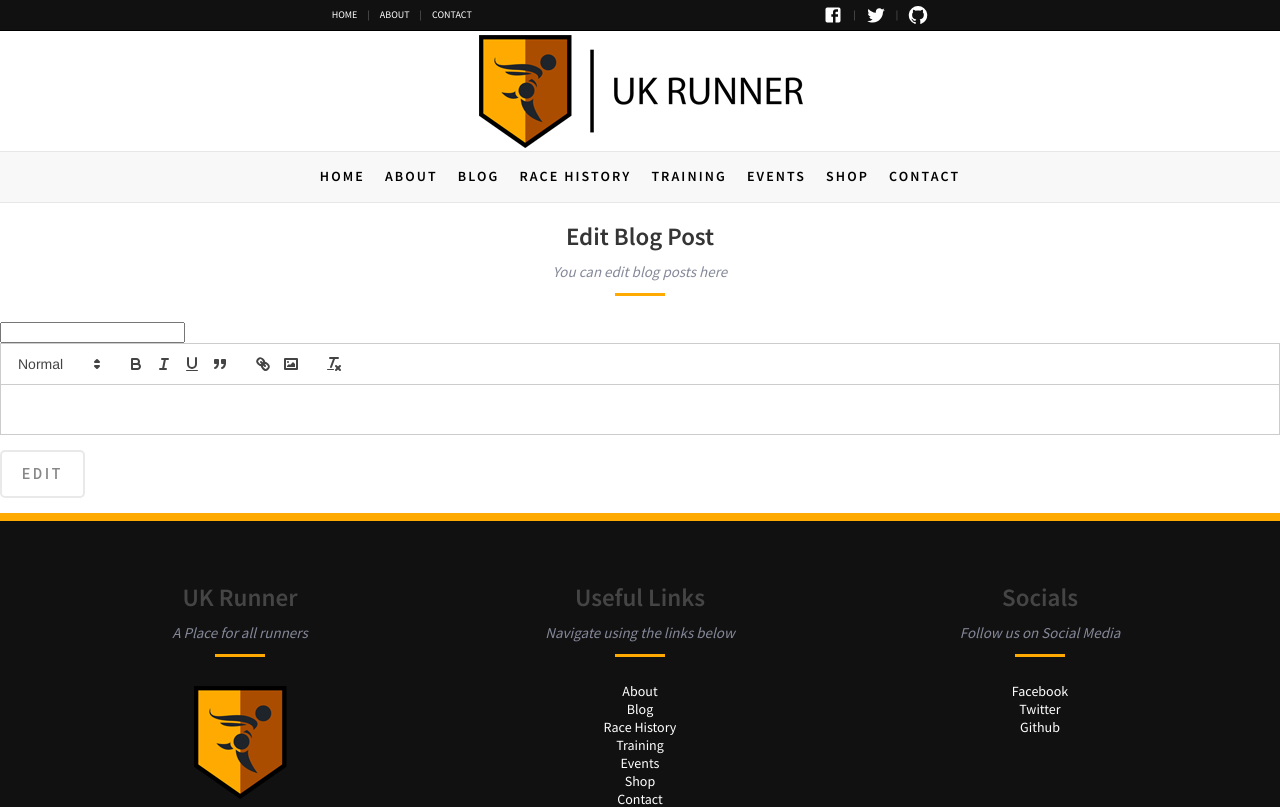
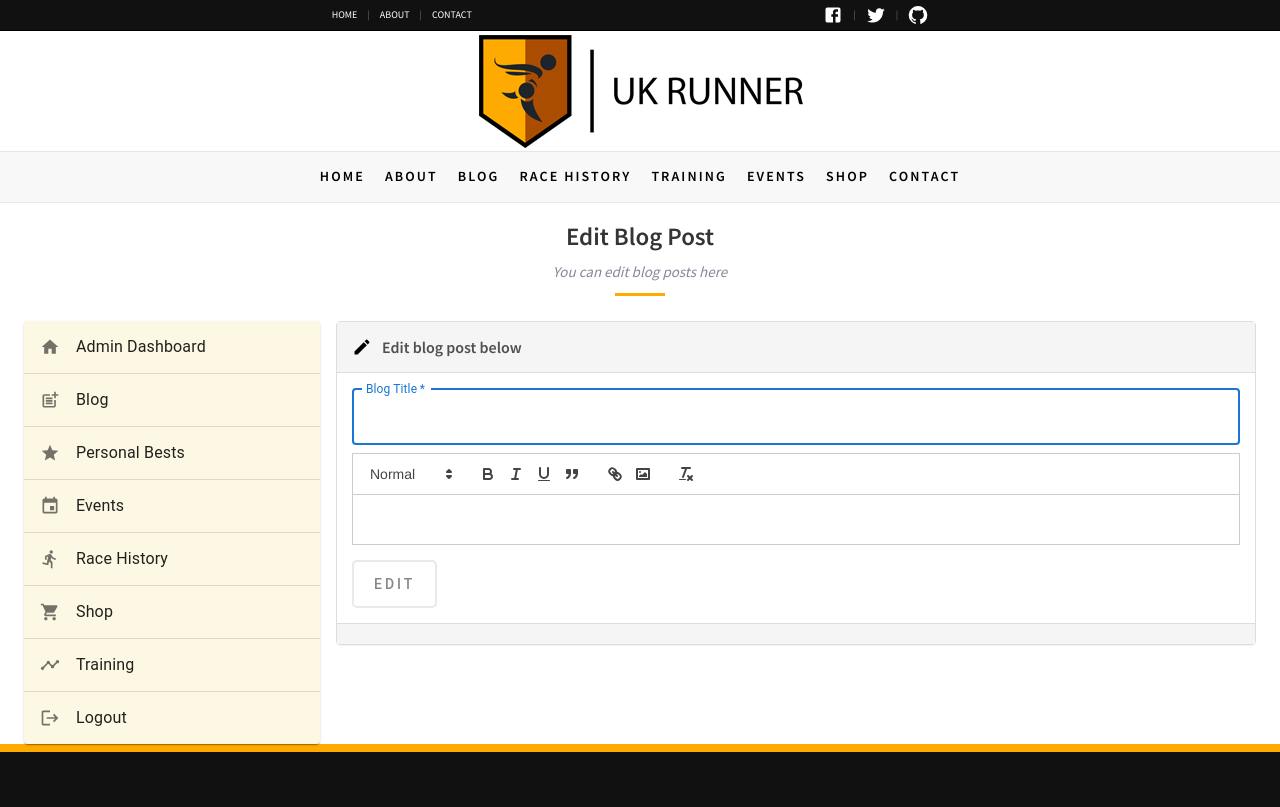
Before and after one commit to Michael-Hutchinson/ukrunner, a React (Vite) app: page /admin/blog/edit/1 in a window 1280 px wide. Shown: the top 807 px of the page. Built offline with nearby package versions, Linux system fonts and the light colour scheme; no server answers; the database is empty; sample sign-in values are in the browser's storage.

Commit message:
feat: create edit blog page

```diff
--- a/src/pages/Admin/Blog/EditBlog/EditBlog.tsx
+++ b/src/pages/Admin/Blog/EditBlog/EditBlog.tsx
@@ -1,9 +1,10 @@
 import React, { useEffect, useState } from 'react';
 import { useNavigate, useParams } from 'react-router-dom';
-import PageWrapper from '../../../../components/PageWrapper/PageWrapper';
+import TextField from '@mui/material/TextField';
+import AdminWrapper from '../../../../components/AdminWrapper/AdminWrapper';
+import FormWrapper, { Icons } from '../../../../components/FormWrapper/FormWrapper';
 import ReactQuillEditor from '../../../../components/QuillEditor/QuillEditor';
-import Button, { ButtonTypes } from '../../../../components/shared/Button/Button';
-import Title from '../../../../components/shared/Title/Title';
+import { ButtonTypes } from '../../../../components/shared/Button/Button';
 import PageTitles from '../../../../constants/PageTitles';
 import { editBlog, getBlog, getBlogTitles, saveBlog } from '../../../Blog/Blog.utils';
 
@@ -15,6 +16,7 @@ function EditBlog() {
   const [originalTitle, setOriginalTitle] = useState('');
   const [title, setTitle] = useState<string>();
   const [body, setBody] = useState<string>();
+  const [validation, setValidation] = useState(false);
   useEffect(() => {
     getBlogTitles(setTitles);
   }, []);
@@ -39,10 +41,10 @@ function EditBlog() {
     }
   }, [valid, slug, navigate]);
   return (
-    <PageWrapper title={PageTitles.Admin}>
-      <>
-        <Title h1Text="Edit Blog Post" smallText="You can edit blog posts here" />
-        <form
+    <AdminWrapper title={PageTitles.Admin} h1Text="Edit Blog Post" smallText="You can edit blog posts here">
+      <FormWrapper
+        icon={Icons.Edit}
+        headerText="Edit blog post below"
         onSubmit={(e) => {
           e.preventDefault();
           if (title) {
@@ -53,21 +55,37 @@ function EditBlog() {
             }
           }
         }}
+        buttonType={ButtonTypes.submit}
+        buttonText="Edit"
+        disabled={validation}
+        error={validation ? 'Blog already has this title!' : undefined}
       >
-          <input
-            value={title}
+        <>
+          <TextField
+            margin="normal"
+            required
+            fullWidth
+            id="title"
+            label="Blog Title"
+            name="title"
+            type="text"
+            autoComplete="title"
+            autoFocus
+            value={title || ''}
+            defaultValue={title}
             onChange={(e) => {
+              if (titles.includes(e.target.value.toLowerCase()) && originalTitle !== e.target.value) {
+                setValidation(true);
+              } else {
+                setValidation(false);
+              }
               setTitle(e.target.value);
             }}
-            type="text"
-            name="title"
-            required
           />
           <ReactQuillEditor value={body} onChange={setBody} />
-          <Button buttonType={ButtonTypes.submit} buttonText="Edit" />
-        </form>
         </>
-    </PageWrapper>
+      </FormWrapper>
+    </AdminWrapper>
   );
 }
 
```
Lines whose indentation alone changed are shown as unchanged.
